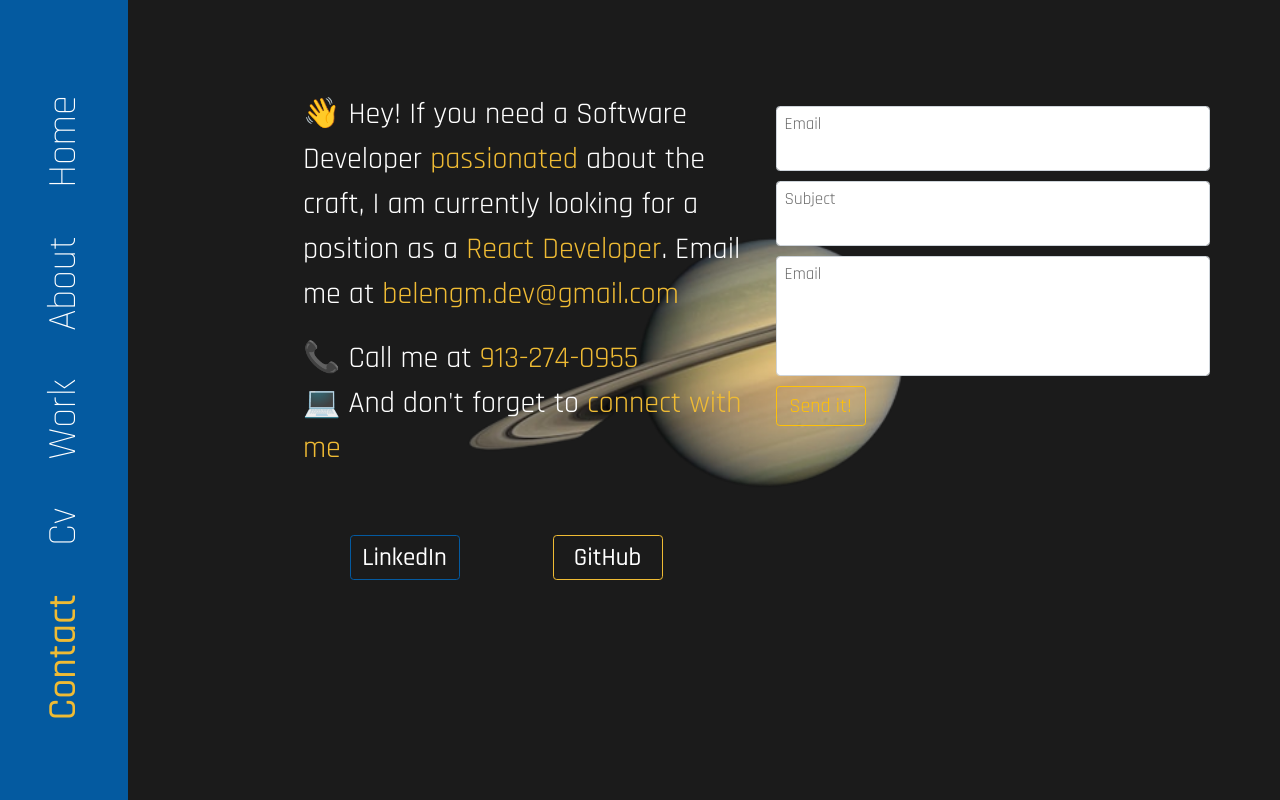
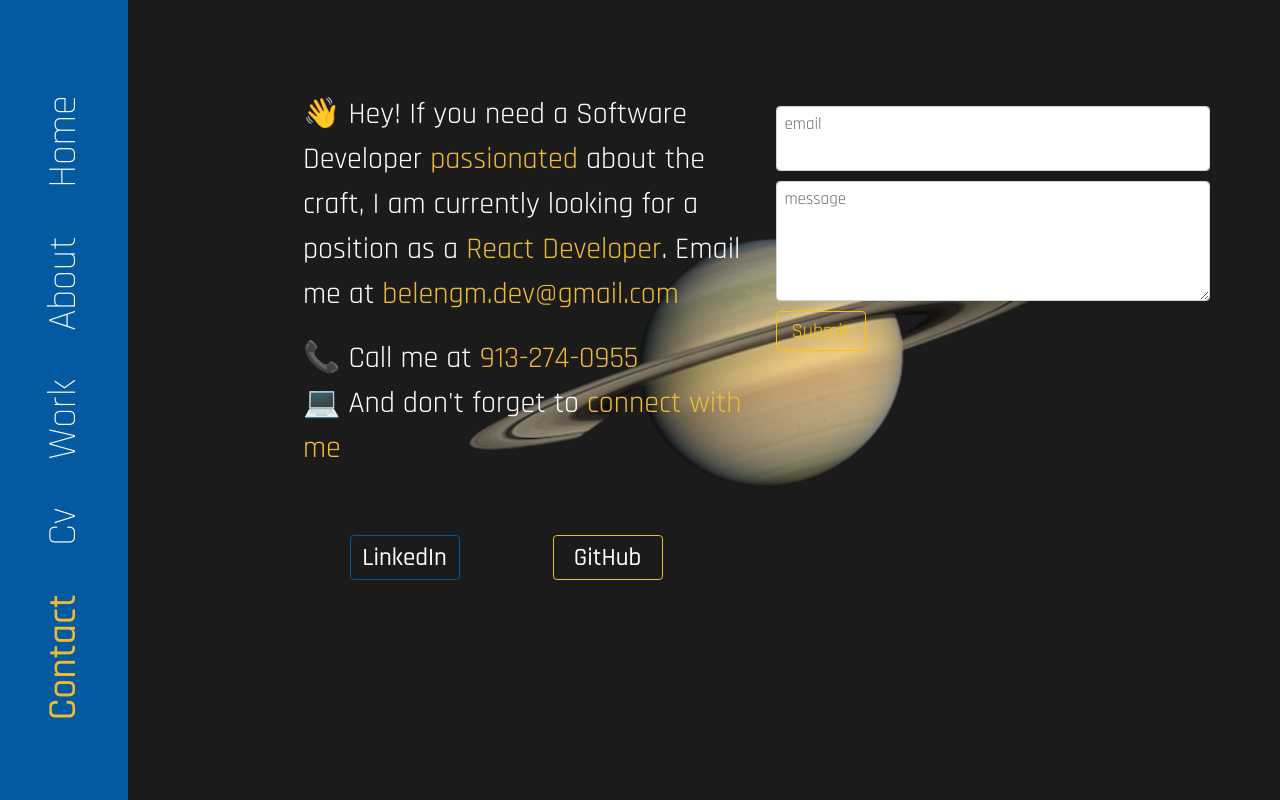
Before and after one commit to 93Belen/personal-website, a React (Create React App) app: page /contact in a window 1280 px wide. Built offline with nearby package versions, Linux system fonts and the light colour scheme.

Commit message:
contact form works

```diff
--- a/package.json
+++ b/package.json
@@ -3,6 +3,7 @@
   "version": "0.1.0",
   "private": true,
   "dependencies": {
+    "@formspree/react": "^2.4.1",
     "@reduxjs/toolkit": "^1.9.1",
     "@testing-library/jest-dom": "^5.16.5",
     "@testing-library/react": "^13.4.0",
--- a/src/components/contact/contact.css
+++ b/src/components/contact/contact.css
@@ -44,13 +44,13 @@
     color: var(--black);
     font-size: 2rem;
 }
-#email, #subject, #email-text {
+#email, #subject, #message {
     height: fit-content;
     width: 95%;
     font-size: 2rem;
     min-height: 65px;
 }
-#email-text{
+#message{
     height: 120px;
 }
 #submit {
--- a/src/components/contact/contact.js
+++ b/src/components/contact/contact.js
@@ -3,8 +3,14 @@ import '../../index.css';
 import { Container, Form, FormGroup, FloatingLabel, FormControl, Button, Col, Row} from 'react-bootstrap';
 import { GitHub } from '../buttons/github';
 import { Linkedin } from '../buttons/linkedin';
+import { useForm, ValidationError } from '@formspree/react';
 
 export const Contact = () => {
+    const [state, handleSubmit] = useForm("xyyaknaq");
+  if (state.succeeded) {
+      return <p>Thanks for joining!</p>;
+  }
+
     return (
         <Container id='contact'>
             <Container id='contact-info'>
@@ -18,23 +24,17 @@ export const Contact = () => {
                             &#128187; And don't forget to <span className='span'>connect with me</span><br/></p>
                     </Col>
                     <Col md={6} xs={12}>
-                        <Form method="get" action='mailto:belengm.dev@gmail.com' id='email-form' enctype="text/plain">
+                        {/* <Form
+                        action="https://formspree.io/f/xyyaknaq"
+                        method="POST"
+                        id='email-form' enctype="text/plain">
                         <FormGroup
                     className='mb-3 input'
                     >
                         <FloatingLabel
                         label='Email'
                         >
-                        <FormControl id='email' type='text' />
-                        </FloatingLabel>
-                    </FormGroup>
-                    <FormGroup
-                    className='mb-3 input'
-                    >
-                        <FloatingLabel
-                        label='Subject'
-                        >
-                        <FormControl id='subject' type='text' />
+                        <FormControl name='email' type='email'  id='email' type='text' />
                         </FloatingLabel>
                     </FormGroup>
                     <FormGroup
@@ -43,11 +43,47 @@ export const Contact = () => {
                         <FloatingLabel
                         label='Email'
                         >
-                        <FormControl name='body' id='email-text' type='text' />
+                        <FormControl name='message' id='email-text' type='text' />
                         </FloatingLabel>
                     </FormGroup>
                     <Button id='submit' type='submit' variant='outline-warning'>Send it!</Button>
-                        </Form>
+                        </Form> */}
+                        <Form id='email-form' onSubmit={handleSubmit}>
+                            <FormGroup
+                            className='mb-3 input'
+                            >
+                                <FloatingLabel label='email' htmlFor="email">
+                            <FormControl
+                                id="email"
+                                type="email"
+                                name="email"
+                            />
+                            <ValidationError
+                                prefix="Email"
+                                field="email"
+                                errors={state.errors}
+                            />
+                            </FloatingLabel>
+                            </FormGroup>
+                            <FormGroup
+                            className='mb-3 input'
+                            >
+                                <FloatingLabel label='message'>
+                                    <FormControl
+                                    id="message"
+                                    name="message"
+                                    as='textarea' />
+                                <ValidationError
+                                prefix="Message"
+                                field="message"
+                                errors={state.errors}
+                            />
+                                </FloatingLabel>
+                            </FormGroup>
+                            <Button id='submit' variant='outline-warning' type="submit" disabled={state.submitting}>
+                                Submit
+                            </Button>
+                            </Form>
                     </Col>
                     </Row>
                     <Row>
```
Also changed, not shown: 1 other file (tests, documents, lock files or other folders).
